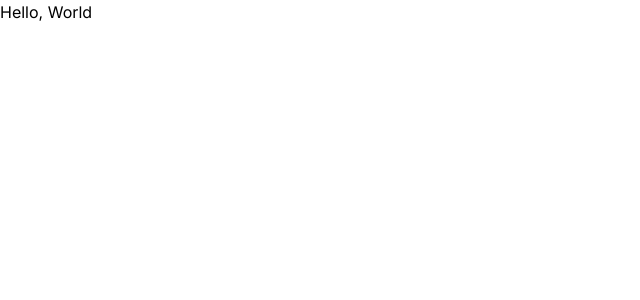
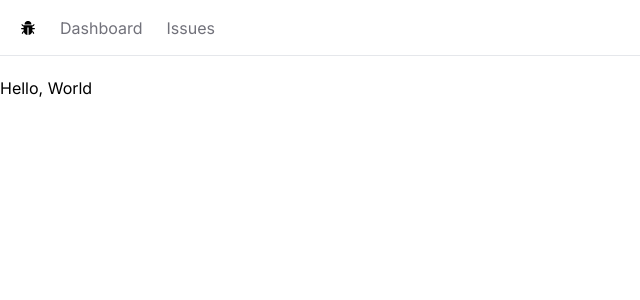
Before and after one commit to Lu0-Wenfeng/issue-tracker-app, a Next.js app: page / in a window 1280 px wide. Shown: the top 300 px of the page, without its empty margins (0-640 px from the left). Built offline with nearby package versions, Linux system fonts and the light colour scheme.

Commit message:
built a nav bar

```diff
--- /dev/null
+++ b/app/NavBar.tsx
@@ -0,0 +1,31 @@
+import Link from "next/link";
+import React from "react";
+import { AiFillBug } from "react-icons/ai";
+
+const NavBar = () => {
+  const links = [
+    { label: "Dashboard", href: "/" },
+    { label: "Issues", href: "/issues" },
+  ];
+
+  return (
+    <nav className="flex space-x-6 border-b mb-5 px-5 h-14 items-center">
+      <Link href="/">
+        <AiFillBug />
+      </Link>
+      <ul className="flex space-x-6">
+        {links.map((link) => (
+          <Link
+            key={link.href}
+            className="text-zinc-500 hover:text-zinc-800 transition-colors"
+            href={link.href}
+          >
+            {link.label}
+          </Link>
+        ))}
+      </ul>
+    </nav>
+  );
+};
+
+export default NavBar;
--- a/app/layout.tsx
+++ b/app/layout.tsx
@@ -1,22 +1,26 @@
-import './globals.css'
-import type { Metadata } from 'next'
-import { Inter } from 'next/font/google'
+import "./globals.css";
+import type { Metadata } from "next";
+import { Inter } from "next/font/google";
+import NavBar from "./NavBar";
 
-const inter = Inter({ subsets: ['latin'] })
+const inter = Inter({ subsets: ["latin"] });
 
 export const metadata: Metadata = {
-  title: 'Create Next App',
-  description: 'Generated by create next app',
-}
+  title: "Create Next App",
+  description: "Generated by create next app",
+};
 
 export default function RootLayout({
   children,
 }: {
-  children: React.ReactNode
+  children: React.ReactNode;
 }) {
   return (
     <html lang="en">
-      <body className={inter.className}>{children}</body>
+      <body className={inter.className}>
+        <NavBar />
+        <main>{children}</main>
+      </body>
     </html>
-  )
+  );
 }
--- a/package.json
+++ b/package.json
@@ -15,10 +15,11 @@
     "autoprefixer": "10.4.16",
     "eslint": "8.53.0",
     "eslint-config-next": "14.0.1",
-    "next": "14.0.1",
+    "next": "^13.4.19",
     "postcss": "8.4.31",
     "react": "18.2.0",
     "react-dom": "18.2.0",
+    "react-icons": "^4.11.0",
     "tailwindcss": "3.3.5",
     "typescript": "5.2.2"
   }
```
Also changed, not shown: 1 other file (tests, documents, lock files or other folders).
